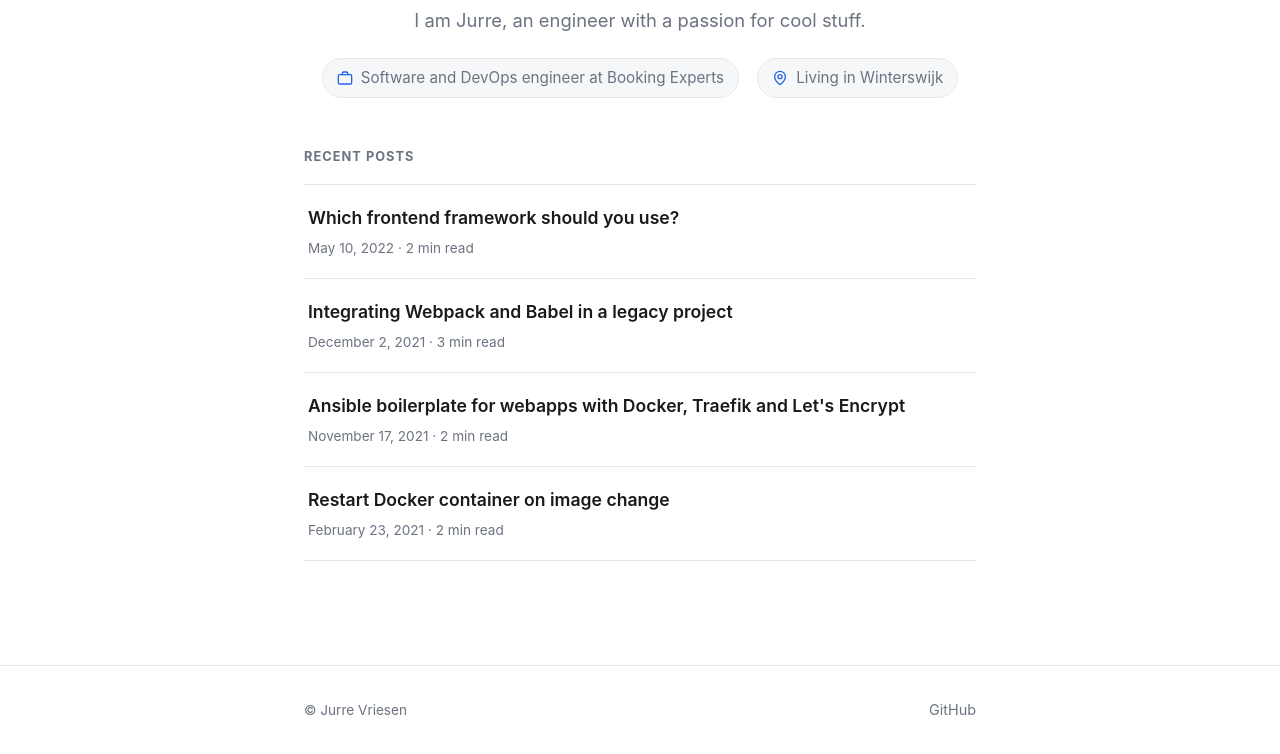
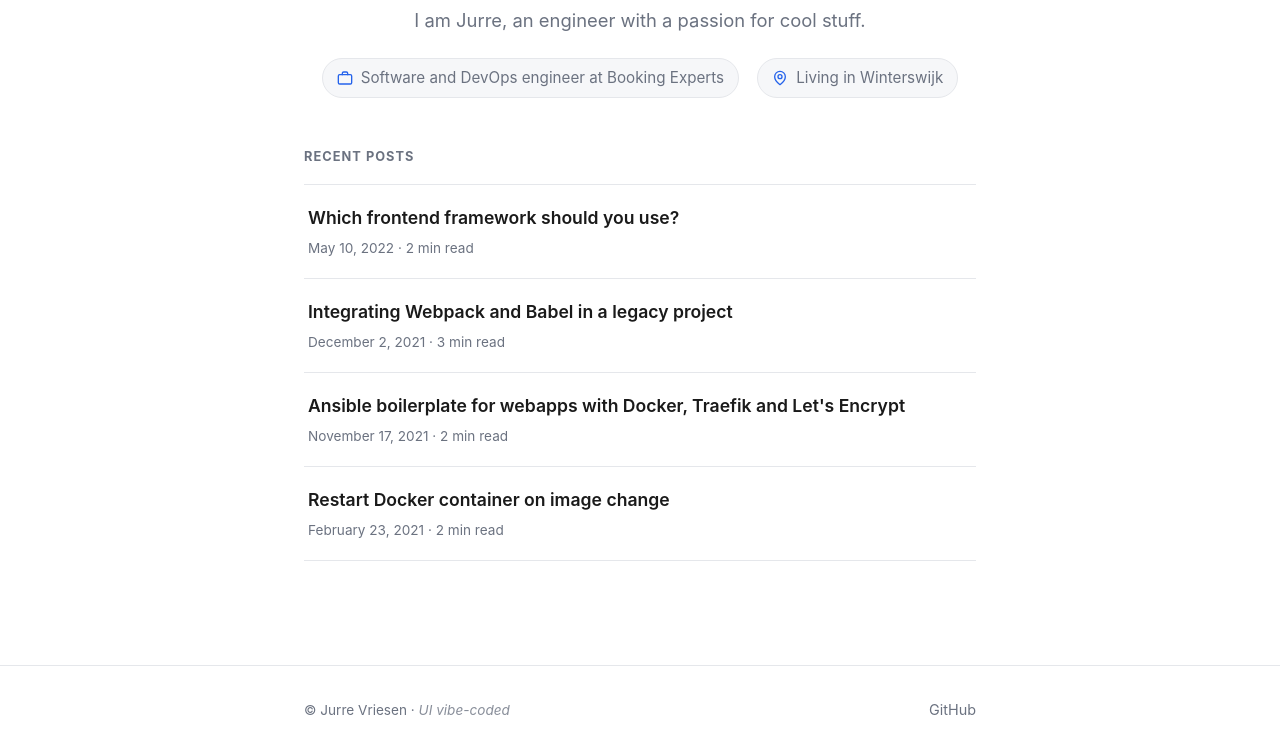
Before and after one commit to jurruh/blog, an Eleventy site: page src/index.njk in a window 1280 px wide. Shown: the part 324-1078 px from the top of the page. Built offline with nearby package versions, Linux system fonts and the light colour scheme; Eleventy itself is replaced by a stand-in of ours; files that its build step writes are made by us from their sources.

Commit message:
Add 'UI vibe-coded' disclaimer to footer

```diff
--- a/src/_includes/base.njk
+++ b/src/_includes/base.njk
@@ -31,7 +31,7 @@
 
   <footer class="site-footer">
     <div class="wrap">
-      <span class="copy">© {{ site.title }}</span>
+      <span class="copy">© {{ site.title }} · <span class="disclaimer">UI vibe-coded</span></span>
       <div class="connect">
         <a href="{{ site.github }}" target="_blank" rel="noopener">GitHub</a>
       </div>
--- a/src/css/style.css
+++ b/src/css/style.css
@@ -266,6 +266,7 @@ blockquote {
 .site-footer a { color: var(--text-muted); text-decoration: none; font-size: 0.9rem; }
 .site-footer a:hover { color: var(--accent); }
 .site-footer .copy { color: var(--text-muted); font-size: 0.85rem; }
+.site-footer .disclaimer { font-style: italic; opacity: 0.8; }
 
 @media (max-width: 600px) {
   body { font-size: 16px; }
```
